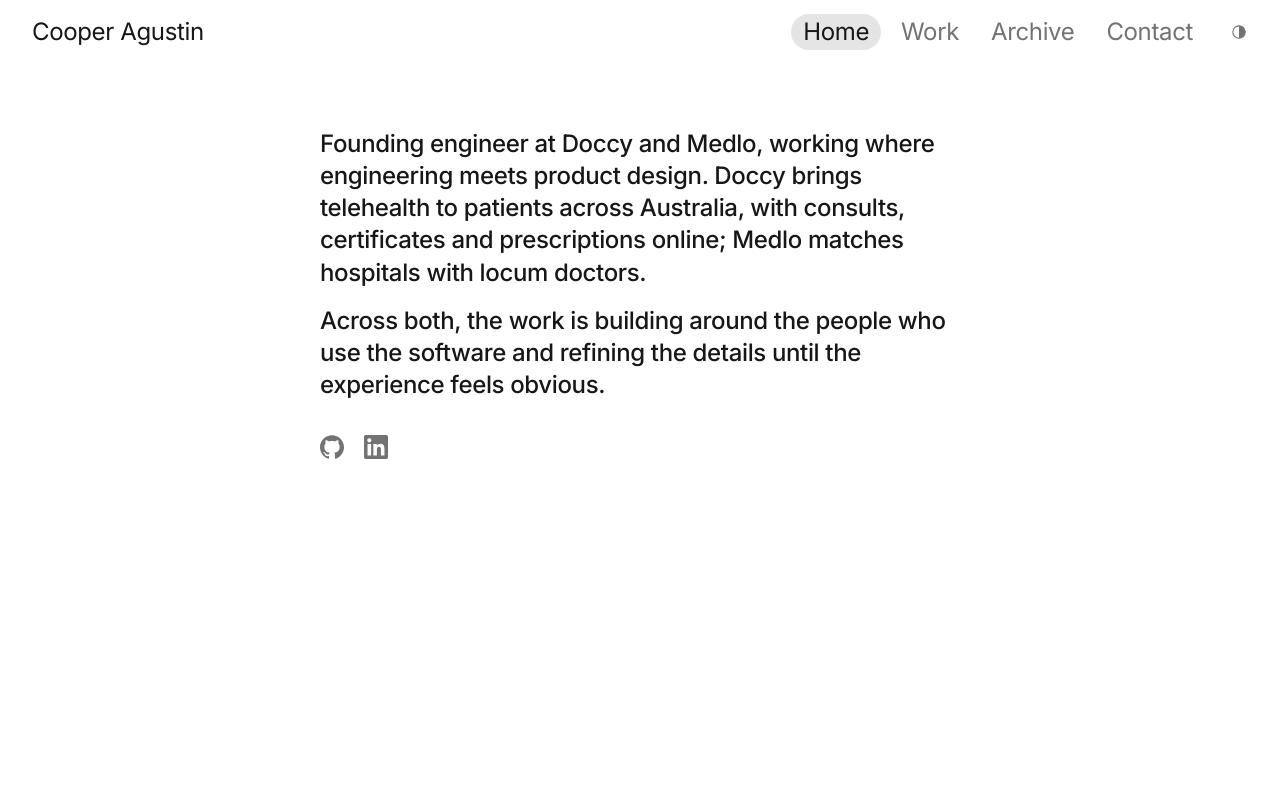
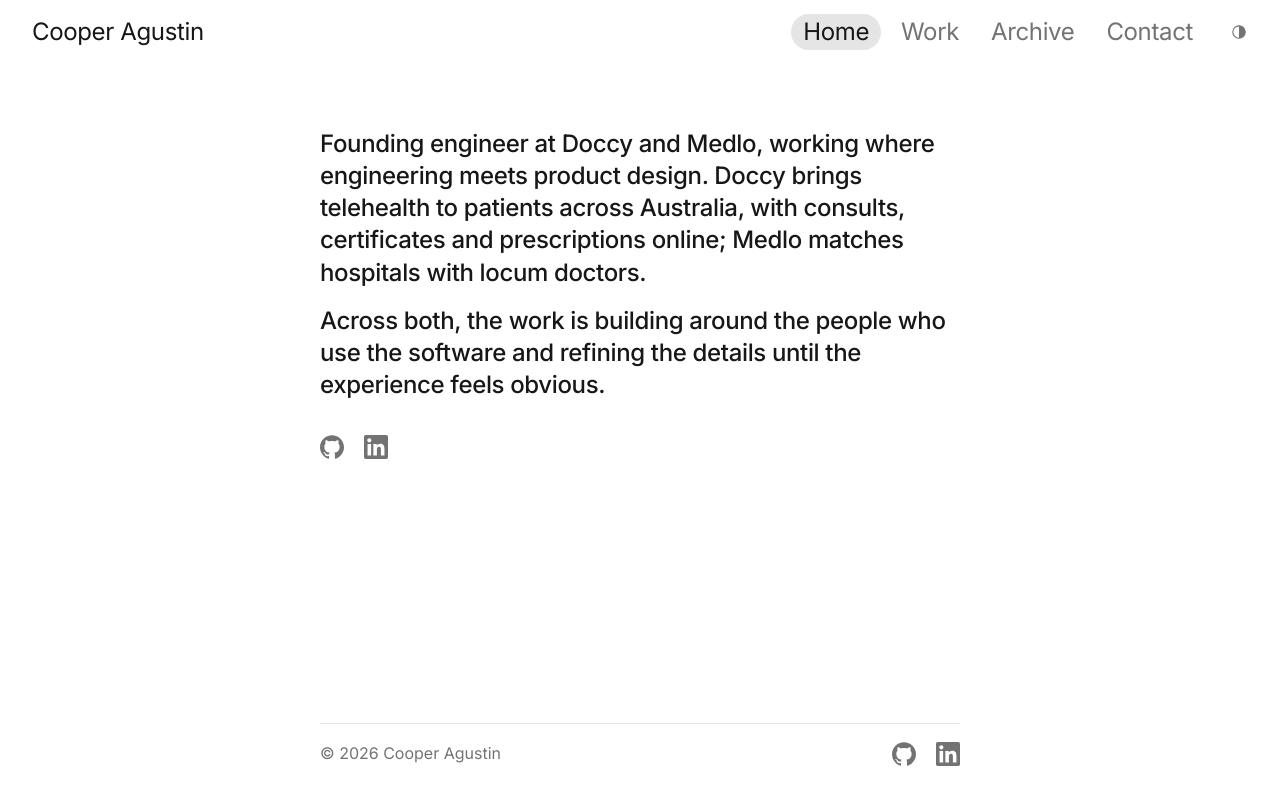
Before and after one commit to Spudgee/portfolio, a Next.js app: page / in a window 1280 px wide. Built offline with nearby package versions, Linux system fonts and the light colour scheme.

Commit message:
Every page ends in a hairline footer: copyright left, GitHub and LinkedIn right, pinned to the bottom of short pages

```diff
--- a/app/layout.tsx
+++ b/app/layout.tsx
@@ -1,5 +1,6 @@
 import type { Metadata } from "next";
 import { Inter } from "next/font/google";
+import { SiteFooter } from "@/components/site-footer";
 import { SiteNav } from "@/components/site-nav";
 import { PERSON } from "@/content/person";
 import { LOCALE, SITE_URL } from "@/content/site";
@@ -40,10 +41,11 @@
 					dangerouslySetInnerHTML={{ __html: THEME_BOOT_SCRIPT }}
 				/>
 			</head>
-			<body>
+			<body className="flex min-h-dvh flex-col">
 				<SiteNav />
 				{/* Pages centre their own column: About reads narrow, Archive's grid runs wider. */}
-				<main className="px-4 pt-[8vh] pb-24">{children}</main>
+				<main className="flex-1 px-4 pt-[8vh] pb-24">{children}</main>
+				<SiteFooter />
 			</body>
 		</html>
 	);
--- /dev/null
+++ b/components/site-footer.tsx
@@ -0,0 +1,22 @@
+import { SocialButtons } from "@/components/social-buttons";
+import { PERSON } from "@/content/person";
+
+/** Read once at module load, keeping render pure. Pages prerender, so it rolls over on the next deploy. */
+const COPYRIGHT_YEAR = new Date().getFullYear();
+
+/**
+ * One quiet strip at the foot of every page, in the content column: a hairline, then the copyright
+ * in grey on the left and the GitHub and LinkedIn buttons on the right.
+ */
+export function SiteFooter() {
+	return (
+		<footer className="mx-auto w-full max-w-[40rem] px-4 pb-6 md:px-0">
+			<div className="flex items-center justify-between gap-4 border-t border-pill pt-2">
+				<p className="text-muted">
+					© {COPYRIGHT_YEAR} {PERSON.name}
+				</p>
+				<SocialButtons isAtEnd />
+			</div>
+		</footer>
+	);
+}
--- a/components/social-buttons.tsx
+++ b/components/social-buttons.tsx
@@ -3,12 +3,13 @@
 import { PERSON } from "@/content/person";
 
 /**
- * GitHub and LinkedIn as grey icon buttons that turn ink on hover. The 44px buttons pull left by
- * their inner margin so the first icon lines up with the text above.
+ * GitHub and LinkedIn as grey icon buttons that turn ink on hover. The 44px buttons pull outwards by
+ * their inner margin, so the first icon lines up with the text above (or, with `isAtEnd`, the last
+ * icon lines up with the right edge).
  */
-export function SocialButtons() {
+export function SocialButtons({ isAtEnd = false }: { isAtEnd?: boolean }) {
 	return (
-		<div className="-ml-2.5 flex items-center">
+		<div className={`flex items-center ${isAtEnd ? "-mr-2.5" : "-ml-2.5"}`}>
 			{PERSON.socialLinks.map((link) => (
 				<Link
 					key={link.href}
```
